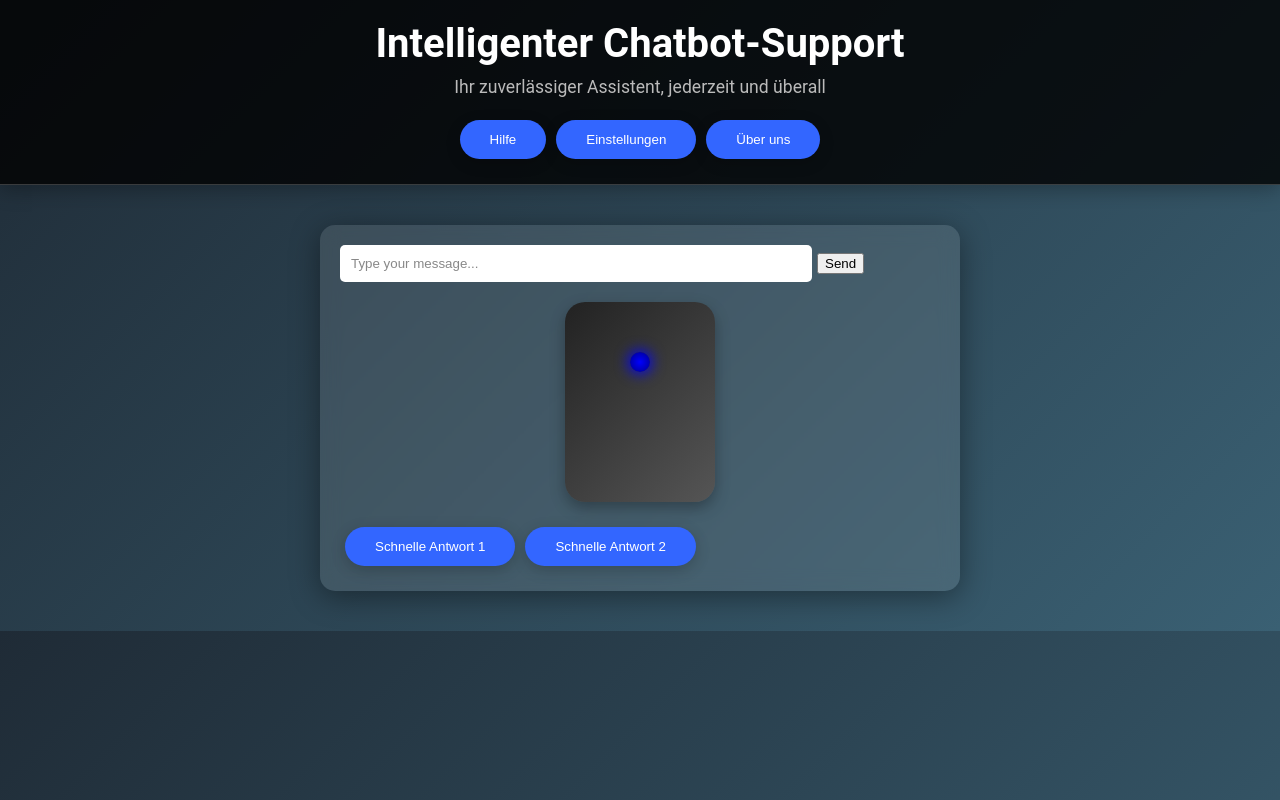
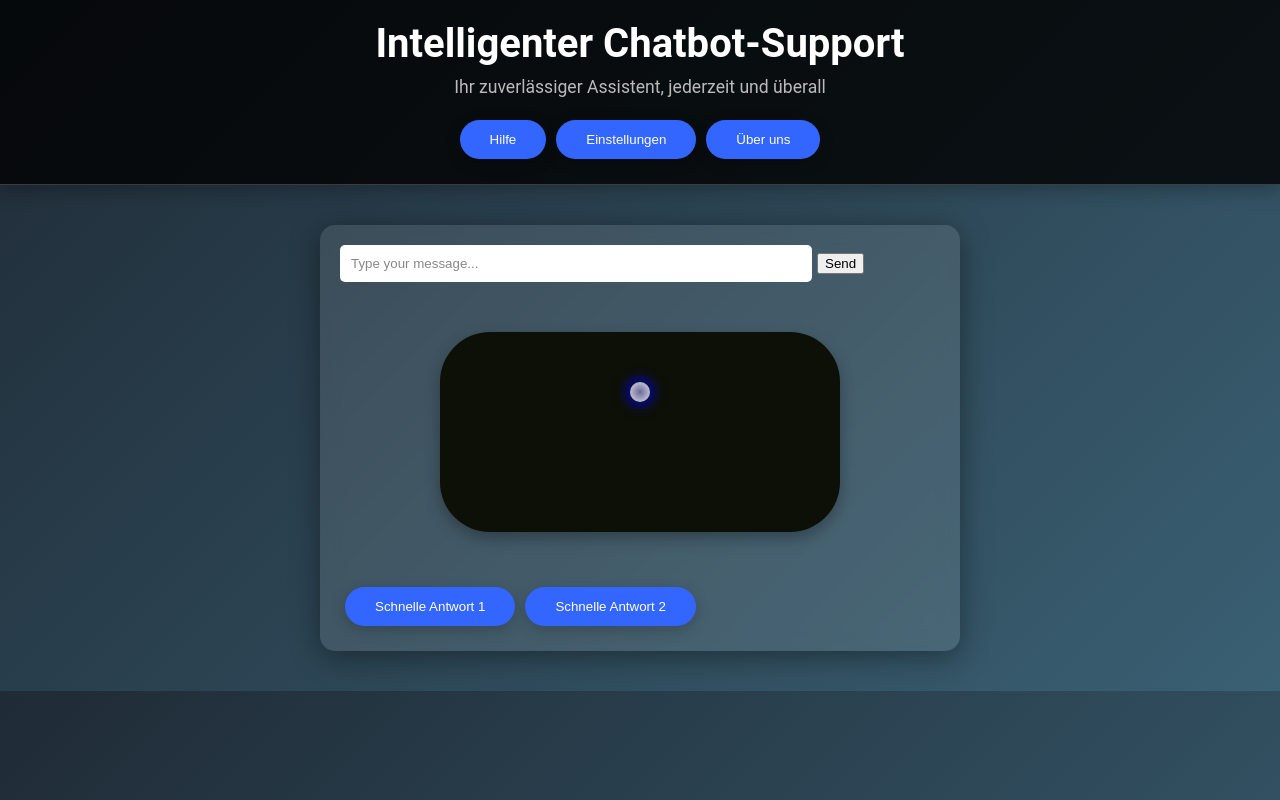
Before and after one commit to Gulcan82/chatbot-frontend, a React (Create React App) app: page / in a window 1280 px wide. Built offline with nearby package versions, Linux system fonts and the light colour scheme.

Commit message:
änderung update

```diff
--- a/src/App.css
+++ b/src/App.css
@@ -48,7 +48,7 @@ body {
   margin: 40px auto;
   width: 80%;
   max-width: 600px;
-  background: rgba(255, 255, 255, 0.1);
+  background : rgba(255, 255, 255, 0.1);
   padding: 20px;
   border-radius: 15px;
   box-shadow: 0px 6px 30px rgba(0, 0, 0, 0.4);
@@ -63,6 +63,7 @@ input[type="text"] {
   margin-right: 5px;
   outline: none;
   color: #333;
+
 }
 
 input[type="submit"] {
@@ -82,40 +83,3 @@ input[type="submit"]:hover {
 input[type="text"]::placeholder {
   color: #888;
 }
-
-/* Robot Styling */
-.robot {
-  width: 150px;
-  height: 200px;
-  background: linear-gradient(135deg, #222, #555); /* Moderne Farbabstufung */
-  border-radius: 20px;
-  margin: 20px auto;
-  position: relative;
-  display: flex;
-  align-items: center;
-  justify-content: center;
-  box-shadow: 0px 6px 15px rgba(0, 0, 0, 0.3);
-  transition: transform 0.3s;
-}
-
-.robot-eyes {
-  width: 20px;
-  height: 20px;
-  border-radius: 50%;
-  background: radial-gradient(circle, #00f, #008);
-  position: absolute;
-  left: 50%;
-  top: 30%;
-  transform: translate(-50%, -50%);
-  box-shadow: 0 0 15px 3px rgba(0, 0, 255, 0.8);
-  animation: eyeGlow 1.5s infinite alternate;
-}
-
-@keyframes eyeGlow {
-  0% { box-shadow: 0 0 10px 2px rgba(0, 0, 255, 0.5); }
-  100% { box-shadow: 0 0 15px 3px rgba(0, 0, 255, 1); }
-}
-
-.robot:hover {
-  transform: scale(1.05);
-}
--- a/src/components/Robot.css
+++ b/src/components/Robot.css
@@ -1,10 +1,10 @@
 /* Robot.css */
 .robot {
-    width: 150px;
+    width: 400px;
     height: 200px;
-    background: linear-gradient(135deg, #222, #555);
-    border-radius: 20px;
-    margin: 20px auto;
+    background-color: rgb(13, 16, 6);
+    border-radius: 50px;
+    margin: 50px auto;
     position: relative;
     display: flex;
     align-items: center;
@@ -17,7 +17,7 @@
     width: 20px;
     height: 20px;
     border-radius: 50%;
-    background: radial-gradient(circle, #00f, #008);
+    background: radial-gradient(circle, rgb(105, 105, 155), rgb(226, 226, 228));
     position: absolute;
     left: 50%;
     top: 30%;
```
